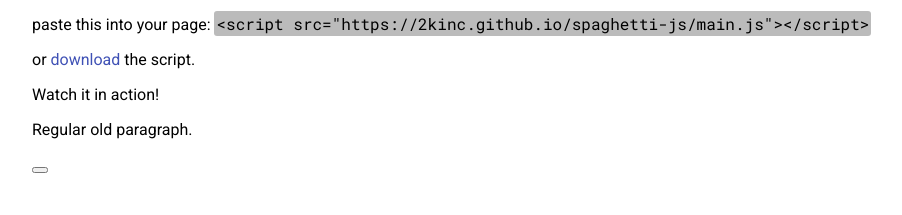
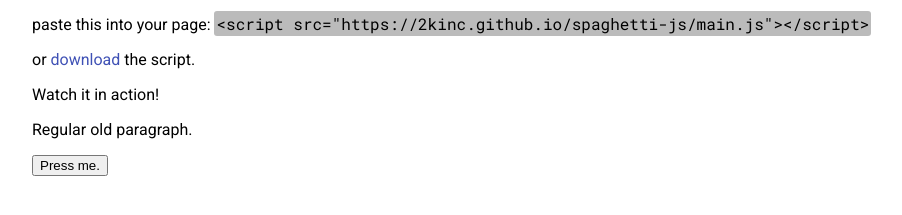
Before and after one commit to 2kinc/spaghetti, a plain HTML site: page index.html in a window 1280 px wide. Shown: the part 501-716 px from the top of the page, without its empty margins (8-910 px from the left). Drawn offline with Linux system fonts and the light colour scheme.

Commit message:
Update index.html

```diff
--- a/index.html
+++ b/index.html
@@ -22,7 +22,7 @@
         <p>paste this into your page: <code>&lt;script src="https://2kinc.github.io/spaghetti-js/main.js"&gt;&lt;/script&gt;</code></p>
         <p>or <a href="main.js" download>download</a> the script. </p>
         <p>Watch it in action!</p>
-        <p id="actn-p">Regular old paragraph.</p><button id="actn-btn"></button>
+        <p id="actn-p">Regular old paragraph.</p><button id="actn-btn">Press me.</button>
         <script src="main.js" charset="utf-8"></script>
         <script src="index.js"></script>
     </body>
```
